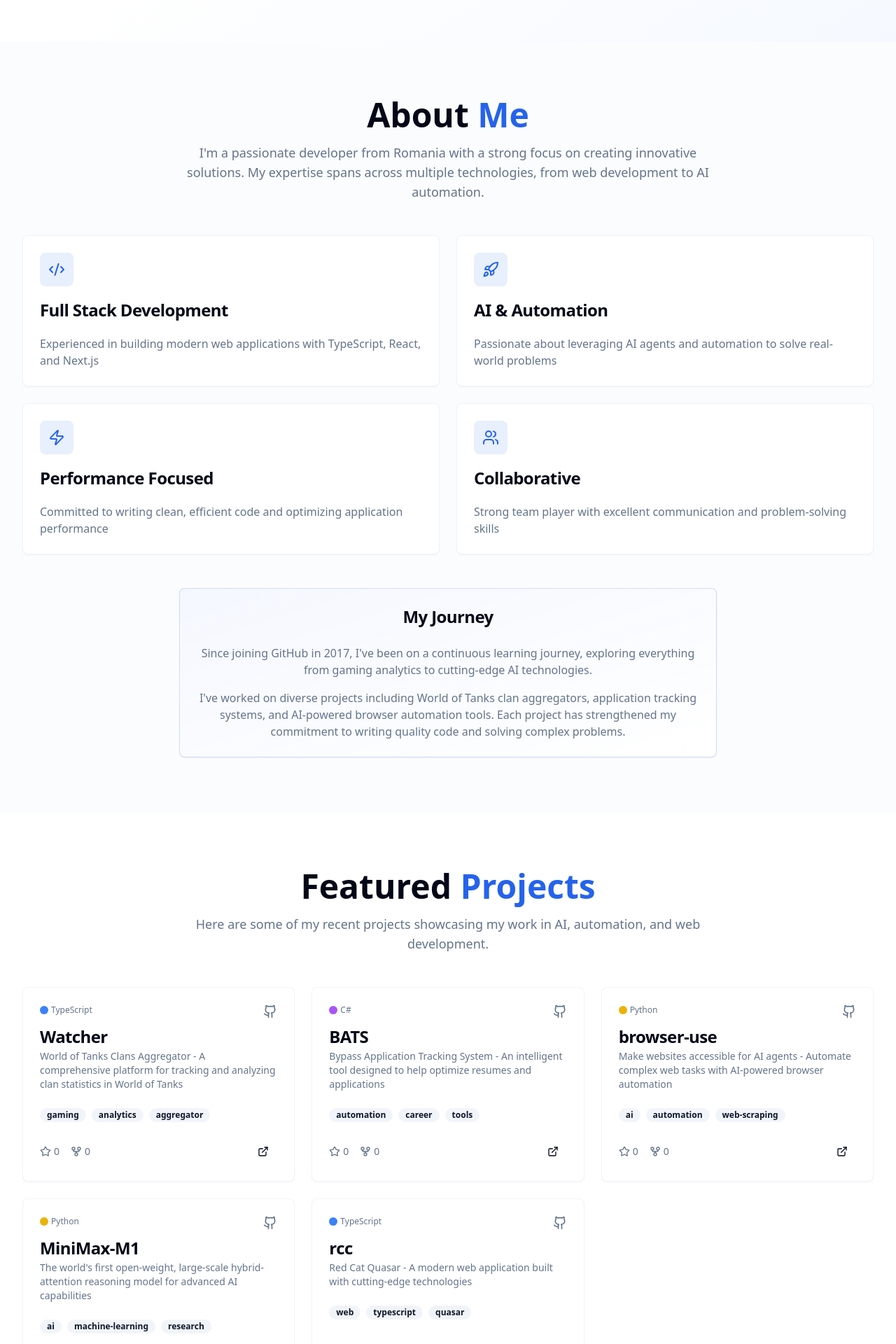
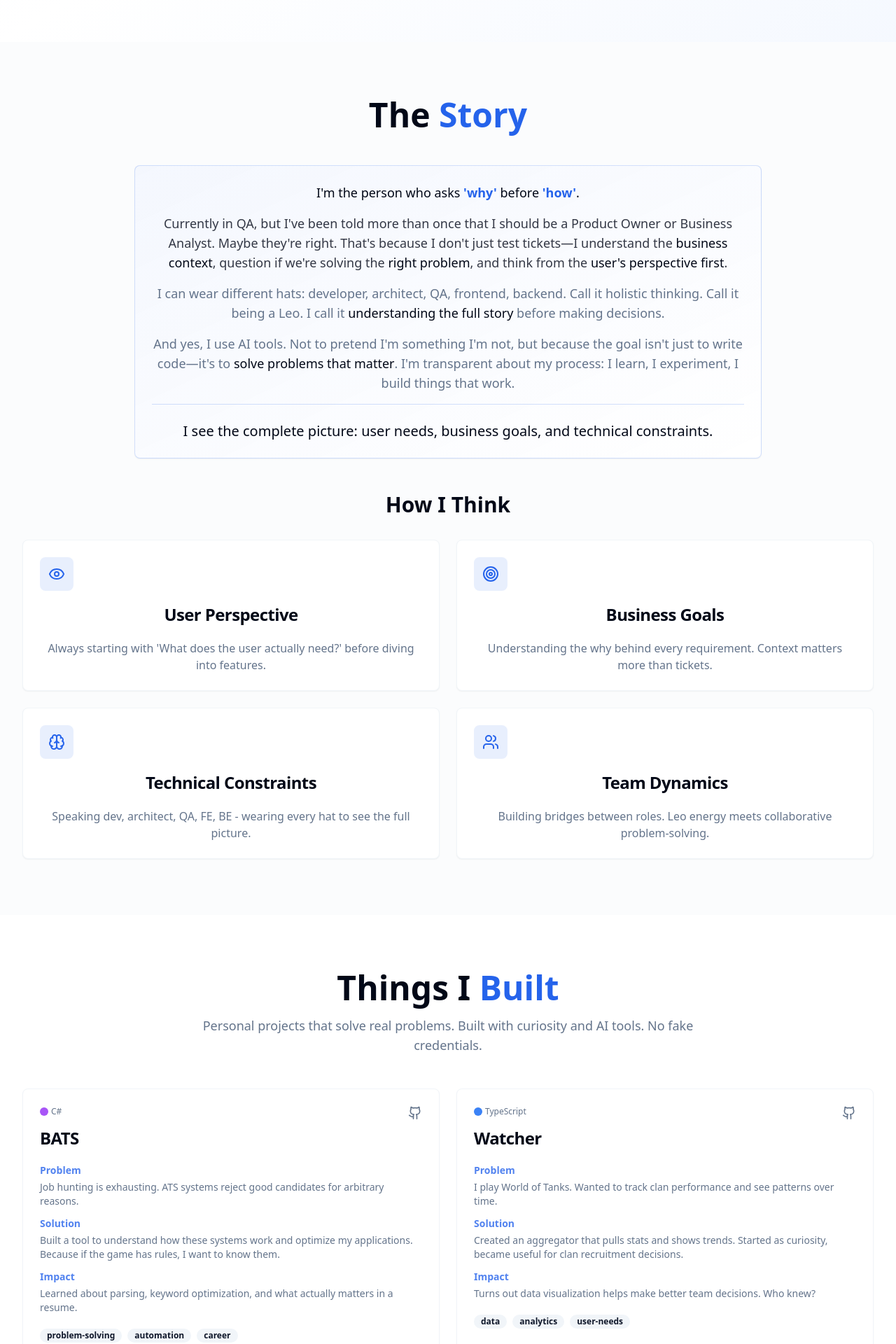
Before and after one commit to ionutcnu/Portfolio, a Next.js app: page / in a window 1280 px wide. Shown: the part 740-2660 px from the top of the page at 70% size. Built offline with nearby package versions, Linux system fonts and the light colour scheme.

Commit message:
Incorporate personal content into portfolio
- Updated Hero: Added personal tagline and positioning
- Updated About: Added personal story and thinking perspectives
- Updated Projects: Added Problem→Solution→Impact format
- Maintained simpler component structure from original design

```diff
--- a/components/About.tsx
+++ b/components/About.tsx
@@ -1,30 +1,30 @@
 "use client"
 
 import { motion } from "framer-motion"
-import { Code2, Rocket, Users, Zap } from "lucide-react"
+import { Brain, Eye, Target, Users } from "lucide-react"
 import { Card, CardContent, CardDescription, CardHeader, CardTitle } from "@/components/ui/card"
 
 const About = () => {
   const features = [
     {
-      icon: Code2,
-      title: "Full Stack Development",
-      description: "Experienced in building modern web applications with TypeScript, React, and Next.js",
+      icon: Eye,
+      title: "User Perspective",
+      description: "Always starting with 'What does the user actually need?' before diving into features.",
     },
     {
-      icon: Rocket,
-      title: "AI & Automation",
-      description: "Passionate about leveraging AI agents and automation to solve real-world problems",
+      icon: Target,
+      title: "Business Goals",
+      description: "Understanding the why behind every requirement. Context matters more than tickets.",
     },
     {
-      icon: Zap,
-      title: "Performance Focused",
-      description: "Committed to writing clean, efficient code and optimizing application performance",
+      icon: Brain,
+      title: "Technical Constraints",
+      description: "Speaking dev, architect, QA, FE, BE - wearing every hat to see the full picture.",
     },
     {
       icon: Users,
-      title: "Collaborative",
-      description: "Strong team player with excellent communication and problem-solving skills",
+      title: "Team Dynamics",
+      description: "Building bridges between roles. Leo energy meets collaborative problem-solving.",
     },
   ]
 
@@ -60,14 +60,56 @@ const About = () => {
           className="text-center mb-12"
         >
           <h2 className="text-4xl md:text-5xl font-bold mb-4">
-            About <span className="bg-gradient-to-r from-primary to-blue-600 bg-clip-text text-transparent">Me</span>
+            The <span className="bg-gradient-to-r from-primary to-blue-600 bg-clip-text text-transparent">Story</span>
           </h2>
-          <p className="text-lg text-muted-foreground max-w-3xl mx-auto">
-            I&apos;m a passionate developer from Romania with a strong focus on creating innovative solutions.
-            My expertise spans across multiple technologies, from web development to AI automation.
-          </p>
         </motion.div>
 
+        <motion.div
+          initial={{ opacity: 0, y: 20 }}
+          whileInView={{ opacity: 1, y: 0 }}
+          viewport={{ once: true }}
+          transition={{ duration: 0.5, delay: 0.2 }}
+          className="mb-12 text-center"
+        >
+          <Card className="max-w-4xl mx-auto border-primary/20 bg-gradient-to-br from-primary/5 to-transparent">
+            <CardContent className="text-muted-foreground space-y-4 pt-6 text-lg">
+              <p className="text-foreground">
+                I&apos;m the person who asks <span className="text-primary font-semibold">&apos;why&apos;</span> before{" "}
+                <span className="text-primary font-semibold">&apos;how&apos;</span>.
+              </p>
+              <p className="text-foreground/80">
+                Currently in QA, but I&apos;ve been told more than once that I should be a Product Owner or Business Analyst.
+                Maybe they&apos;re right. That&apos;s because I don&apos;t just test tickets—I understand the <span className="text-foreground font-medium">business context</span>,
+                question if we&apos;re solving the <span className="text-foreground font-medium">right problem</span>, and think from the{" "}
+                <span className="text-foreground font-medium">user&apos;s perspective first</span>.
+              </p>
+              <p>
+                I can wear different hats: developer, architect, QA, frontend, backend. Call it holistic thinking.
+                Call it being a Leo. I call it <span className="text-foreground font-medium">understanding the full story</span> before
+                making decisions.
+              </p>
+              <p>
+                And yes, I use AI tools. Not to pretend I&apos;m something I&apos;m not, but because the goal isn&apos;t just to write code—it&apos;s to{" "}
+                <span className="text-foreground font-medium">solve problems that matter</span>. I&apos;m transparent about my process:
+                I learn, I experiment, I build things that work.
+              </p>
+              <div className="pt-6 border-t border-primary/20">
+                <p className="text-foreground font-medium text-xl">
+                  I see the complete picture: user needs, business goals, and technical constraints.
+                </p>
+              </div>
+            </CardContent>
+          </Card>
+        </motion.div>
+
+        <motion.div
+          initial={{ opacity: 0, y: 20 }}
+          whileInView={{ opacity: 1, y: 0 }}
+          viewport={{ once: true }}
+          transition={{ duration: 0.5, delay: 0.4 }}
+          className="text-center"
+        >
+          <h3 className="text-2xl md:text-3xl font-bold mb-8">How I Think</h3>
           <motion.div
             variants={containerVariants}
             initial="hidden"
@@ -96,31 +138,6 @@ const About = () => {
               )
             })}
           </motion.div>
-
-        <motion.div
-          initial={{ opacity: 0, y: 20 }}
-          whileInView={{ opacity: 1, y: 0 }}
-          viewport={{ once: true }}
-          transition={{ duration: 0.5, delay: 0.4 }}
-          className="mt-12 text-center"
-        >
-          <Card className="max-w-3xl mx-auto border-primary/20 bg-gradient-to-br from-primary/5 to-transparent">
-            <CardHeader>
-              <CardTitle className="text-2xl">My Journey</CardTitle>
-            </CardHeader>
-            <CardContent className="text-muted-foreground space-y-4">
-              <p>
-                Since joining GitHub in 2017, I&apos;ve been on a continuous learning journey,
-                exploring everything from gaming analytics to cutting-edge AI technologies.
-              </p>
-              <p>
-                I&apos;ve worked on diverse projects including World of Tanks clan aggregators,
-                application tracking systems, and AI-powered browser automation tools.
-                Each project has strengthened my commitment to writing quality code and
-                solving complex problems.
-              </p>
-            </CardContent>
-          </Card>
         </motion.div>
       </div>
     </section>
--- a/components/Hero.tsx
+++ b/components/Hero.tsx
@@ -1,7 +1,7 @@
 "use client"
 
 import { motion } from "framer-motion"
-import { ArrowDown, Github, Mail, MapPin } from "lucide-react"
+import { ArrowDown, Github, Mail } from "lucide-react"
 import { Button } from "@/components/ui/button"
 import Image from "next/image"
 
@@ -73,7 +73,7 @@ const Hero = () => {
             >
               <Image
                 src="https://avatars.githubusercontent.com/u/25122138?v=4"
-                alt="Ionut"
+                alt="Lonut"
                 fill
                 className="object-cover"
               />
@@ -84,30 +84,33 @@ const Hero = () => {
             variants={itemVariants}
             className="text-5xl md:text-7xl font-bold mb-4"
           >
-            Hi, I&apos;m{" "}
             <span className="bg-gradient-to-r from-primary to-blue-600 bg-clip-text text-transparent">
-              Ionut
+              Lonut
             </span>
           </motion.h1>
 
-          <motion.div variants={itemVariants} className="flex items-center justify-center gap-2 mb-6 text-muted-foreground">
-            <MapPin className="h-4 w-4" />
-            <p>Romania</p>
-          </motion.div>
-
           <motion.p
             variants={itemVariants}
-            className="text-xl md:text-2xl text-muted-foreground mb-8 max-w-2xl mx-auto"
+            className="text-xl md:text-2xl text-muted-foreground mb-8 max-w-3xl mx-auto"
           >
-            Full Stack Developer & Tech Enthusiast
+            Think like a user. Plan like a product owner. Build like a team.
           </motion.p>
+
+          <motion.div variants={itemVariants} className="flex items-center justify-center gap-2 mb-6">
+            <div className="px-6 py-3 rounded-full border border-primary/20 bg-primary/5 backdrop-blur-sm">
+              <span className="text-sm font-medium text-foreground">
+                QA → Product Thinker | Available for Product Owner / Business Analyst roles
+              </span>
+            </div>
+          </motion.div>
 
           <motion.p
             variants={itemVariants}
             className="text-lg text-muted-foreground mb-12 max-w-3xl mx-auto"
           >
-            Building innovative solutions with TypeScript, Python, and C#.
-            Passionate about AI automation, gaming analytics, and creating seamless user experiences.
+            I&apos;m the person who asks <span className="text-foreground font-medium">&apos;why&apos;</span> before{" "}
+            <span className="text-foreground font-medium">&apos;how&apos;</span>.
+            I see the complete picture: user needs, business goals, and technical constraints.
           </motion.p>
 
           <motion.div
--- a/components/Projects.tsx
+++ b/components/Projects.tsx
@@ -1,7 +1,7 @@
 "use client"
 
 import { motion } from "framer-motion"
-import { ExternalLink, Github, Star, GitFork } from "lucide-react"
+import { Github } from "lucide-react"
 import { Card, CardContent, CardDescription, CardFooter, CardHeader, CardTitle } from "@/components/ui/card"
 import { Button } from "@/components/ui/button"
 import { Badge } from "@/components/ui/badge"
@@ -9,49 +9,40 @@ import { Badge } from "@/components/ui/badge"
 const Projects = () => {
   const projects = [
     {
-      name: "Watcher",
-      description: "World of Tanks Clans Aggregator - A comprehensive platform for tracking and analyzing clan statistics in World of Tanks",
-      language: "TypeScript",
-      stars: 0,
-      forks: 0,
-      url: "https://github.com/ionutcnu/Watcher",
-      topics: ["gaming", "analytics", "aggregator"],
+      name: "BATS",
+      problem: "Job hunting is exhausting. ATS systems reject good candidates for arbitrary reasons.",
+      solution: "Built a tool to understand how these systems work and optimize my applications. Because if the game has rules, I want to know them.",
+      impact: "Learned about parsing, keyword optimization, and what actually matters in a resume.",
+      language: "C#",
+      url: "https://github.com/ionutcnu/BATS",
+      topics: ["problem-solving", "automation", "career"],
     },
     {
-      name: "BATS",
-      description: "Bypass Application Tracking System - An intelligent tool designed to help optimize resumes and applications",
-      language: "C#",
-      stars: 0,
-      forks: 0,
-      url: "https://github.com/ionutcnu/BATS",
-      topics: ["automation", "career", "tools"],
+      name: "Watcher",
+      problem: "I play World of Tanks. Wanted to track clan performance and see patterns over time.",
+      solution: "Created an aggregator that pulls stats and shows trends. Started as curiosity, became useful for clan recruitment decisions.",
+      impact: "Turns out data visualization helps make better team decisions. Who knew?",
+      language: "TypeScript",
+      url: "https://github.com/ionutcnu/Watcher",
+      topics: ["data", "analytics", "user-needs"],
     },
     {
       name: "browser-use",
-      description: "Make websites accessible for AI agents - Automate complex web tasks with AI-powered browser automation",
+      problem: "AI agents are fascinating. But can they actually navigate websites like humans?",
+      solution: "Experimenting with AI-powered browser automation. Exploring what's possible when you combine AI reasoning with web interaction.",
+      impact: "Learning about AI capabilities, limitations, and practical applications.",
       language: "Python",
-      stars: 0,
-      forks: 0,
       url: "https://github.com/ionutcnu/browser-use",
-      topics: ["ai", "automation", "web-scraping"],
+      topics: ["ai-exploration", "automation", "learning"],
     },
     {
-      name: "MiniMax-M1",
-      description: "The world's first open-weight, large-scale hybrid-attention reasoning model for advanced AI capabilities",
-      language: "Python",
-      stars: 0,
-      forks: 0,
-      url: "https://github.com/ionutcnu/MiniMax-M1",
-      topics: ["ai", "machine-learning", "research"],
-    },
-    {
-      name: "rcc",
-      description: "Red Cat Quasar - A modern web application built with cutting-edge technologies",
+      name: "Portfolio",
+      problem: "Tired of pretending to be something I'm not. Needed a space that's actually me.",
+      solution: "You're looking at it. Built with AI tools (yes, I'm transparent about that) to show who I actually am: a curious problem-solver transitioning from QA to Product Owner roles.",
+      impact: "Authenticity over fake credentials. If this doesn't resonate with you, we probably wouldn't work well together anyway.",
       language: "TypeScript",
-      stars: 0,
-      forks: 0,
-      url: "https://github.com/ionutcnu/rcc",
-      topics: ["web", "typescript", "quasar"],
+      url: "https://github.com/ionutcnu/Portfolio",
+      topics: ["authenticity", "personal-brand", "next.js"],
     },
   ]
 
@@ -97,10 +88,10 @@ const Projects = () => {
           className="text-center mb-12"
         >
           <h2 className="text-4xl md:text-5xl font-bold mb-4">
-            Featured <span className="bg-gradient-to-r from-primary to-blue-600 bg-clip-text text-transparent">Projects</span>
+            Things I <span className="bg-gradient-to-r from-primary to-blue-600 bg-clip-text text-transparent">Built</span>
           </h2>
           <p className="text-lg text-muted-foreground max-w-3xl mx-auto">
-            Here are some of my recent projects showcasing my work in AI, automation, and web development.
+            Personal projects that solve real problems. Built with curiosity and AI tools. No fake credentials.
           </p>
         </motion.div>
 
@@ -109,7 +100,7 @@ const Projects = () => {
           initial="hidden"
           whileInView="visible"
           viewport={{ once: true }}
-          className="grid grid-cols-1 md:grid-cols-2 lg:grid-cols-3 gap-6"
+          className="grid grid-cols-1 md:grid-cols-2 gap-6"
         >
           {projects.map((project, index) => (
             <motion.div key={index} variants={itemVariants}>
@@ -136,12 +127,21 @@ const Projects = () => {
                   <CardTitle className="group-hover:text-primary transition-colors">
                     {project.name}
                   </CardTitle>
-                  <CardDescription className="line-clamp-3">
-                    {project.description}
-                  </CardDescription>
                 </CardHeader>
-                <CardContent className="flex-grow">
-                  <div className="flex flex-wrap gap-2">
+                <CardContent className="flex-grow space-y-3 text-sm">
+                  <div>
+                    <p className="text-primary/80 font-semibold mb-1">Problem</p>
+                    <CardDescription className="text-sm">{project.problem}</CardDescription>
+                  </div>
+                  <div>
+                    <p className="text-primary/80 font-semibold mb-1">Solution</p>
+                    <CardDescription className="text-sm">{project.solution}</CardDescription>
+                  </div>
+                  <div>
+                    <p className="text-primary/80 font-semibold mb-1">Impact</p>
+                    <CardDescription className="text-sm">{project.impact}</CardDescription>
+                  </div>
+                  <div className="flex flex-wrap gap-2 pt-2">
                     {project.topics.map((topic, i) => (
                       <Badge key={i} variant="secondary" className="text-xs">
                         {topic}
@@ -150,19 +150,10 @@ const Projects = () => {
                   </div>
                 </CardContent>
                 <CardFooter className="flex justify-between">
-                  <div className="flex gap-4 text-sm text-muted-foreground">
-                    <div className="flex items-center gap-1">
-                      <Star className="h-4 w-4" />
-                      <span>{project.stars}</span>
-                    </div>
-                    <div className="flex items-center gap-1">
-                      <GitFork className="h-4 w-4" />
-                      <span>{project.forks}</span>
-                    </div>
-                  </div>
                   <Button asChild variant="ghost" size="sm">
                     <a href={project.url} target="_blank" rel="noopener noreferrer">
-                      <ExternalLink className="h-4 w-4" />
+                      <Github className="mr-2 h-4 w-4" />
+                      View Project
                     </a>
                   </Button>
                 </CardFooter>
```
Lines whose indentation alone changed are shown as unchanged.
